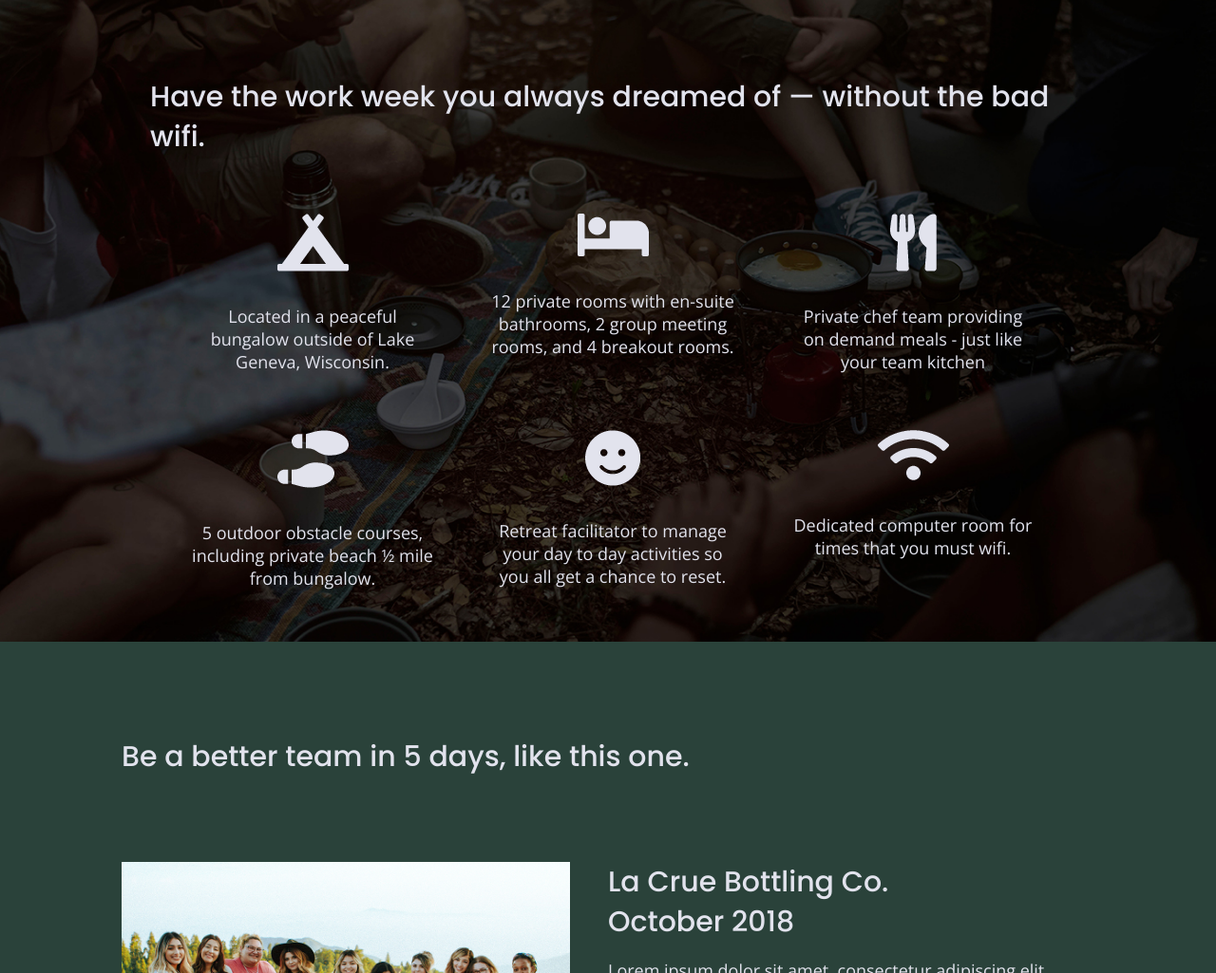
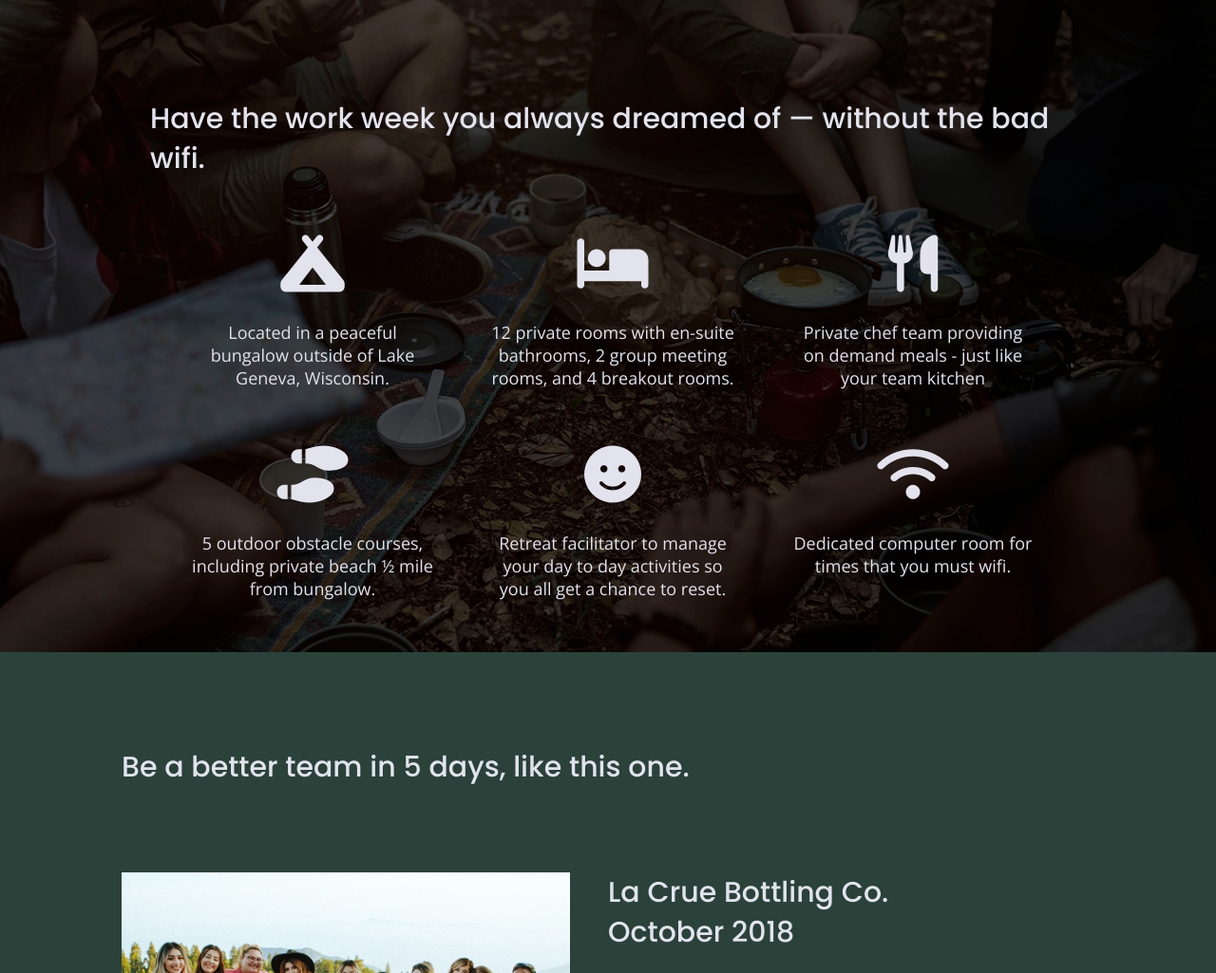
Before and after one commit to JLine79/unplugged-retreat, a plain HTML site: page index.html in a window 1280 px wide. Shown: the part 1051-2076 px from the top of the page at 95% size. Drawn offline with nearby package versions, Linux system fonts and the light colour scheme.

Commit message:
added fontawesome icons

```diff
--- a/about/index.html
+++ b/about/index.html
@@ -13,6 +13,9 @@
 
   <link rel="stylesheet" href="../css/normalize.css">
   <link rel="stylesheet" href="../css/main.css">
+
+  <!-- FontAwesome version 5.12.0 -->
+  <script src="https://kit.fontawesome.com/92d37724ee.js" crossorigin="anonymous"></script>"
 
   <meta name="theme-color" content="#fafafa">
 
--- a/css/main.css
+++ b/css/main.css
@@ -327,6 +327,11 @@ aside{
 .fontawesome-icon{
   width: 35%;
   margin-bottom: 35px;
+}
+
+.features i{
+  font-size: 3.75em;
+  padding-bottom: 30px;
 }
 
 /* REVIEWS */
--- a/index.html
+++ b/index.html
@@ -13,6 +13,9 @@
 
   <link rel="stylesheet" href="css/normalize.css">
   <link rel="stylesheet" href="css/main.css">
+
+  <!-- FontAwesome version 5.12.0 -->
+  <script src="https://kit.fontawesome.com/92d37724ee.js" crossorigin="anonymous"></script>"
 
   <meta name="theme-color" content="#fafafa">
 
@@ -71,44 +74,32 @@
         <h2>Have the work week you always dreamed of &mdash; without the bad wifi.</h2>
         <div class="features-items">
           <article>
-            <figure>
-              <img class="fontawesome-icon" src="img/campground.png" alt="campground icon"/>
-            </figure>
-                <p class="features-item-description">Located in a peaceful bungalow outside of Lake Geneva, Wisconsin.</p>
+            <i class="fas fa-campground"></i>
+              <p class="features-item-description">Located in a peaceful bungalow outside of Lake Geneva, Wisconsin.</p>
           </article>
 
           <article>
-            <figure>
-              <img class="fontawesome-icon" src="img/bed.png" alt="bed icon"/>
-            </figure>
+            <i class="fas fa-bed"></i>
               <p class="features-item-description">12 private rooms with en-suite bathrooms, 2 group meeting rooms, and 4 breakout rooms.</p>
           </article>
 
           <article>
-            <figure>
-              <img class="fontawesome-icon" src="img/utensils.png" alt="knife and fork icon"/>
-            </figure>
+            <i class="fas fa-utensils"></i>
               <p class="features-item-description">Private chef team providing on demand meals - just like your team kitchen</p>
           </article>
 
           <article>
-            <figure>
-              <img class="fontawesome-icon" src="img/shoe-prints.png" alt="shoe-prints icon"/>
-            </figure>
+            <i class="fas fa-shoe-prints"></i>
               <p class="features-item-description">5 outdoor obstacle courses, including private beach ½ mile from bungalow.</p>
           </article>
 
           <article>
-            <figure>
-              <img class="fontawesome-icon" src="img/smile.png" alt="smile icon"/>
-            </figure>
+            <i class="fas fa-smile"></i>
               <p class="features-item-description">Retreat facilitator to manage your day to day activities so you all get a chance to reset.</p>
           </article>
 
           <article>
-            <figure>
-              <img class="fontawesome-icon" src="img/wifi.png" alt="wifi icon"/>
-            </figure>
+            <i class="fas fa-wifi"></i>
               <p class="features-item-description">Dedicated computer room for times that you must wifi.</p>
           </article>
         </div>
```
Also changed, not shown: faq/index.html (+3 -0 lines).
